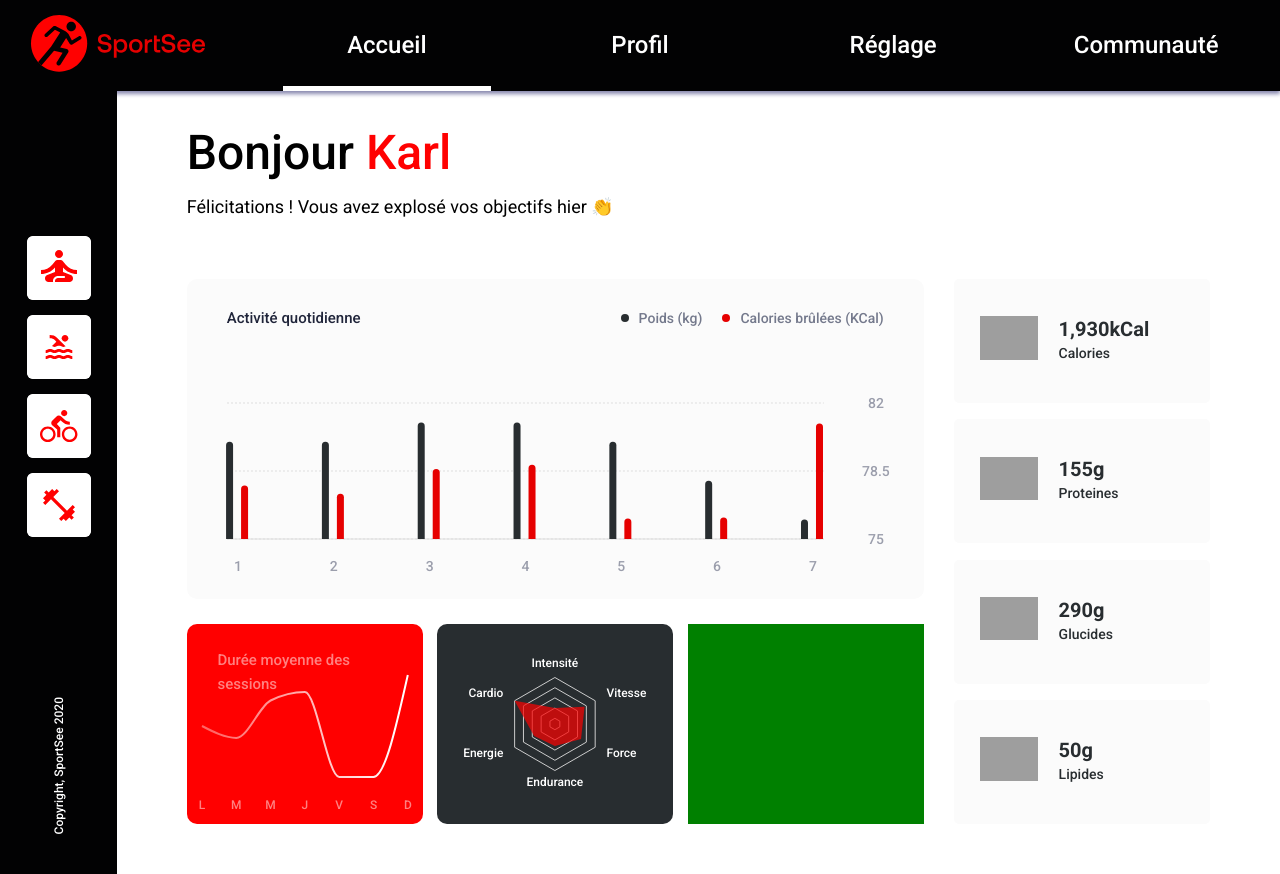
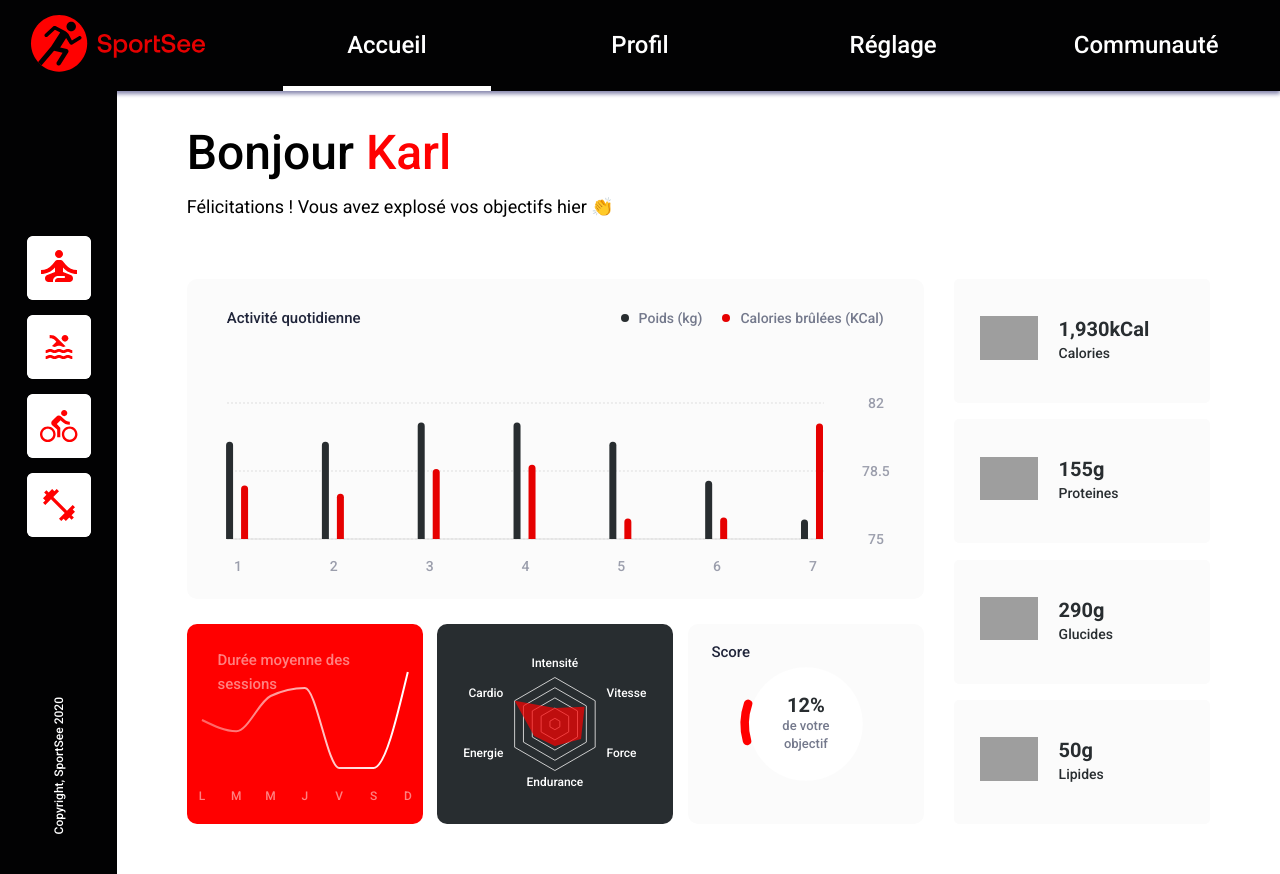
Before and after one commit to dahisland/sportsee-app, a React (Create React App) app in the folder sportsee/: page /homepage/12 in a window 1280 px wide. Built offline with nearby package versions, Linux system fonts and the light colour scheme; grey boxes are pictures that could not be loaded.

Commit message:
LineChart Sessions finished (correction for style hovering). Implementation of RadialBar Score completed. All datas are formatted and API calls are implemented. Proptypes have been added for each component using props.

```diff
--- a/sportsee/src/components/barChartActivity/BarChartActivity.js
+++ b/sportsee/src/components/barChartActivity/BarChartActivity.js
@@ -16,16 +16,15 @@ import BarChartCursor from "./BarChartCursor";
 
 const BarChartActivity = ({ dataActivity }) => {
   // Variables for right Yaxis weight ticks
-  let minWeight = dataActivity.sessions[0].kilogram;
-  let maxWeight =
-    dataActivity.sessions[dataActivity.sessions.length - 1].kilogram;
+  let minWeight = dataActivity[0].kilogram;
+  let maxWeight = dataActivity[dataActivity.length - 1].kilogram;
   let middleWeight = minWeight + (maxWeight - minWeight) / 2;
 
   return (
     <figure className="barChart_activity">
       <ResponsiveContainer width="100%" height={320}>
         <BarChart
-          data={dataActivity.sessions}
+          data={dataActivity}
           barSize={7}
           barGap={8}
           reverseStackOrder={true}
@@ -44,7 +43,7 @@ const BarChartActivity = ({ dataActivity }) => {
           <XAxis
             dataKey="dayFormatted"
             type="number"
-            tickCount={dataActivity.sessions.length}
+            tickCount={dataActivity.length}
             domain={["dataMin", "dataMax"]}
             tickSize={0}
             dy={20}
@@ -109,7 +108,7 @@ const BarChartActivity = ({ dataActivity }) => {
 };
 
 BarChartActivity.propTypes = {
-  dataActivity: PropTypes.object,
+  dataActivity: PropTypes.array,
 };
 
 export default BarChartActivity;
--- a/sportsee/src/components/lineChartSessions/LineChartCursor.js
+++ b/sportsee/src/components/lineChartSessions/LineChartCursor.js
@@ -1,19 +1,23 @@
 import React from "react";
-import { Curve } from "recharts";
+import { Rectangle } from "recharts";
 import PropTypes from "prop-types";
 
-const LineChartCursor = ({ width, height, d }) => {
-  console.log(d);
+const LineChartCursor = ({ width, points }) => {
+  console.log(points);
   return (
-    <Curve
-      stroke="#000"
-      strokeWidth={20}
-      strokeOpacity={0.1}
+    <Rectangle
+      fill="#000"
+      fillOpacity={0.1}
+      x={points[0].x}
       width={width}
-      height={height}
-      d={d}
+      height={263}
     />
   );
 };
 
+LineChartCursor.propTypes = {
+  width: PropTypes.number,
+  points: PropTypes.array,
+};
+
 export default LineChartCursor;
--- a/sportsee/src/components/lineChartSessions/LineChartSessions.js
+++ b/sportsee/src/components/lineChartSessions/LineChartSessions.js
@@ -12,14 +12,15 @@ import {
 import LineChartLegend from "./LineChartLegend";
 import LineChartTooltip from "./LineChartTooltip";
 import PropTypes from "prop-types";
+import LineChartCursor from "./LineChartCursor";
 
 const LineChartSessions = ({ dataSessions }) => {
   return (
     <figure className="lineChart_sessions">
       <ResponsiveContainer width="100%" height="100%">
         <LineChart
-          data={dataSessions.sessions}
-          margin={{ top: 0, right: 0, left: 0, bottom: 0 }}
+          data={dataSessions}
+          margin={{ top: 0, right: 0, left: 0, bottom: 10 }}
         >
           <defs>
             <linearGradient id="colorUv" x1="1" y1="1" x2="0" y2="1">
@@ -39,9 +40,11 @@ const LineChartSessions = ({ dataSessions }) => {
             axisLine={false}
             interval={"preserveStartEnd"}
             fontSize={12}
-            tickSize={0}
-            dy={5}
-            tick={{ fill: "#FFFFFF", opacity: 0.5 }}
+            tickLine={false}
+            tick={{
+              fill: "#FFFFFF",
+              opacity: 0.5,
+            }}
             textAnchor="Middle"
           />
           <YAxis
@@ -55,11 +58,7 @@ const LineChartSessions = ({ dataSessions }) => {
             wrapperStyle={{ outline: "none", top: "-50px" }}
             allowEscapeViewBox={{ x: false, y: false }}
             isAnimationActive={false}
-            cursor={{
-              stroke: "#000",
-              strokeWidth: 20,
-              strokeOpacity: 0.1,
-            }}
+            cursor={<LineChartCursor />}
           />
           <Line
             type="monotone"
@@ -78,7 +77,7 @@ const LineChartSessions = ({ dataSessions }) => {
 };
 
 LineChartSessions.propTypes = {
-  dataSessions: PropTypes.object,
+  dataSessions: PropTypes.array,
 };
 
 export default LineChartSessions;
--- a/sportsee/src/components/radarChartPerformance/RadarChartPerf.js
+++ b/sportsee/src/components/radarChartPerformance/RadarChartPerf.js
@@ -16,7 +16,7 @@ const RadarChartPerf = ({ dataPerf }) => {
         <RadarChart
           innerRadius="6%"
           outerRadius="49%"
-          data={dataPerf.data}
+          data={dataPerf}
           startAngle={-150}
           endAngle={210}
         >
@@ -41,7 +41,7 @@ const RadarChartPerf = ({ dataPerf }) => {
 };
 
 RadarChartPerf.propTypes = {
-  dataPerf: PropTypes.object,
+  dataPerf: PropTypes.array,
 };
 
 export default RadarChartPerf;
--- /dev/null
+++ b/sportsee/src/components/radialBarScore/RadialBarCircle.js
@@ -0,0 +1,11 @@
+import React from "react";
+
+const RadialBarCircle = () => {
+  return (
+    <svg width="100%" height="100%" className="radialBarScore_circle">
+      <circle cx="50%" cy="50%" r="28%" fill="white" />
+    </svg>
+  );
+};
+
+export default RadialBarCircle;
--- /dev/null
+++ b/sportsee/src/components/radialBarScore/RadialBarLegend.js
@@ -0,0 +1,15 @@
+import React from "react";
+
+const RadialBarLegend = ({ payload }) => {
+  return (
+    <figcaption className="radialBarScore_figcaption">
+      <p>
+        <span>{payload[1].payload.value}%</span>
+        <br />
+        de votre objectif
+      </p>
+    </figcaption>
+  );
+};
+
+export default RadialBarLegend;
--- /dev/null
+++ b/sportsee/src/components/radialBarScore/RadialBarScore.js
@@ -0,0 +1,52 @@
+import React from "react";
+import {
+  RadialBarChart,
+  RadialBar,
+  Legend,
+  ResponsiveContainer,
+} from "recharts";
+import RadialBarLegend from "./RadialBarLegend";
+import PropTypes from "prop-types";
+import RadialBarCircle from "./RadialBarCircle";
+
+const RadialBarScore = ({ dataScore }) => {
+  return (
+    <figure className="radialBar_score">
+      <h2>Score</h2>
+      <RadialBarCircle />
+      <ResponsiveContainer width="100%" height="100%">
+        <RadialBarChart
+          cx="50%"
+          cy="50%"
+          innerRadius="55%"
+          outerRadius="75%"
+          data={dataScore}
+          startAngle={200}
+          endAngle={-160}
+          barCategoryGap={0}
+          barSize={20}
+        >
+          <RadialBar
+            minAngle={15}
+            background={false}
+            dataKey="value"
+            cornerRadius={10}
+          />
+
+          <Legend
+            iconSize={0}
+            layout="horizontal"
+            verticalAlign="middle"
+            content={<RadialBarLegend />}
+          />
+        </RadialBarChart>
+      </ResponsiveContainer>
+    </figure>
+  );
+};
+
+RadialBarChart.propTypes = {
+  dataScore: PropTypes.array,
+};
+
+export default RadialBarScore;
--- /dev/null
+++ b/sportsee/src/components/radialBarScore/_radialBarScore.scss
@@ -0,0 +1,60 @@
+@import "../../style/utils";
+
+.radialBar_score {
+  @include resetMargin;
+  width: 32%;
+  height: 263px;
+  border-radius: 10px;
+  background-color: #fbfbfb;
+  position: relative;
+  @include responsiveDesktop {
+    height: 200px;
+  }
+  h2 {
+    @include resetMargin;
+    position: absolute;
+    top: 8%;
+    left: 10%;
+    color: #20253a;
+    font-size: 15px;
+    font-weight: map-get($weights, base);
+  }
+  .radialBarScore_circle {
+    position: absolute;
+    @include responsiveDesktop {
+      circle {
+        r: 26%;
+      }
+    }
+  }
+}
+
+// Legend radialBar
+
+.radialBarScore_figcaption {
+  width: 100%;
+  height: 100%;
+  text-align: center;
+  line-height: 24px;
+  @include responsiveDesktop {
+    line-height: 18px;
+  }
+  p {
+    padding: 0 30%;
+    height: fit-content;
+    color: #74798c;
+    font-size: 16px;
+    font-weight: map-get($weights, base);
+    @include responsiveDesktop {
+      font-size: 13px;
+    }
+    span {
+      color: #282d30;
+      font-size: 26px;
+      font-weight: map-get($weights, boldy);
+      @include responsiveDesktop {
+        font-size: 20px;
+      }
+    }
+  }
+}
--- a/sportsee/src/data/modelDatas.js
+++ b/sportsee/src/data/modelDatas.js
@@ -23,7 +23,10 @@ export class modelUserMainData {
         lastName: this.lastName,
         age: this.age,
       },
-      todayScore: this.todayScore,
+      todayScore: [
+        { name: "Max", value: 100, fill: "transparent" },
+        { name: "Score", value: this.todayScore * 100, fill: "#FF0000" },
+      ],
       keyData: [
         {
           label: "Calories",
--- a/sportsee/src/pages/homepage/Homepage.js
+++ b/sportsee/src/pages/homepage/Homepage.js
@@ -5,6 +5,8 @@ import VerticalNav from "../../components/verticalNav/VerticalNav";
 import SectionHello from "../../components/sectionHello/SectionHello";
 import KeyFiguresCard from "../../components/keyFiguresCard/KeyFiguresCard";
 import BarChartActivity from "../../components/barChartActivity/BarChartActivity";
+import RadialBarScore from "../../components/radialBarScore/RadialBarScore";
+
 import {
   getMainUserData,
   getActivityData,
@@ -29,7 +31,7 @@ const Homepage = () => {
       lastName: undefined,
       age: undefined,
     },
-    todayScore: undefined,
+    todayScore: [{ name: undefined, value: undefined, fill: undefined }],
     keyData: [
       {
         label: undefined,
@@ -112,7 +114,7 @@ const Homepage = () => {
     setDataPerf(getPerfMockedData(userID));
   }, [userID]);
 
-  console.log(dataPerf);
+  console.log(dataUser);
 
   return (
     <div className="page_container">
@@ -125,18 +127,17 @@ const Homepage = () => {
         <section className="mainSection_statistics">
           <article className="statistics_charts">
             <div className="charts_flexboxContainer">
-              <BarChartActivity dataActivity={dataActivity}></BarChartActivity>
+              <BarChartActivity
+                dataActivity={dataActivity.sessions}
+              ></BarChartActivity>
 
               <LineChartSessions
-                dataSessions={dataSessions}
+                dataSessions={dataSessions.sessions}
               ></LineChartSessions>
 
-              <RadarChartPerf dataPerf={dataPerf}></RadarChartPerf>
+              <RadarChartPerf dataPerf={dataPerf.data}></RadarChartPerf>
 
-              <div
-                id="radialbarchart"
-                style={{ width: "32%", background: "green", height: "200px" }}
-              ></div>
+              <RadialBarScore dataScore={dataUser.todayScore}></RadialBarScore>
             </div>
           </article>
 
--- a/sportsee/src/style/index.scss
+++ b/sportsee/src/style/index.scss
@@ -5,6 +5,7 @@
 @import "../components/barChartActivity/barChartActivity";
 @import "../components/lineChartSessions/lineChartSesssions";
 @import "../components/radarChartPerformance/radarChartPerf";
+@import "../components/radialBarScore/radialBarScore";
 @import "../components/keyFiguresCard/keyFiguresCard";
 @import "../pages/login/loginPage";
 @import "../pages/homepage/homepage";
```
